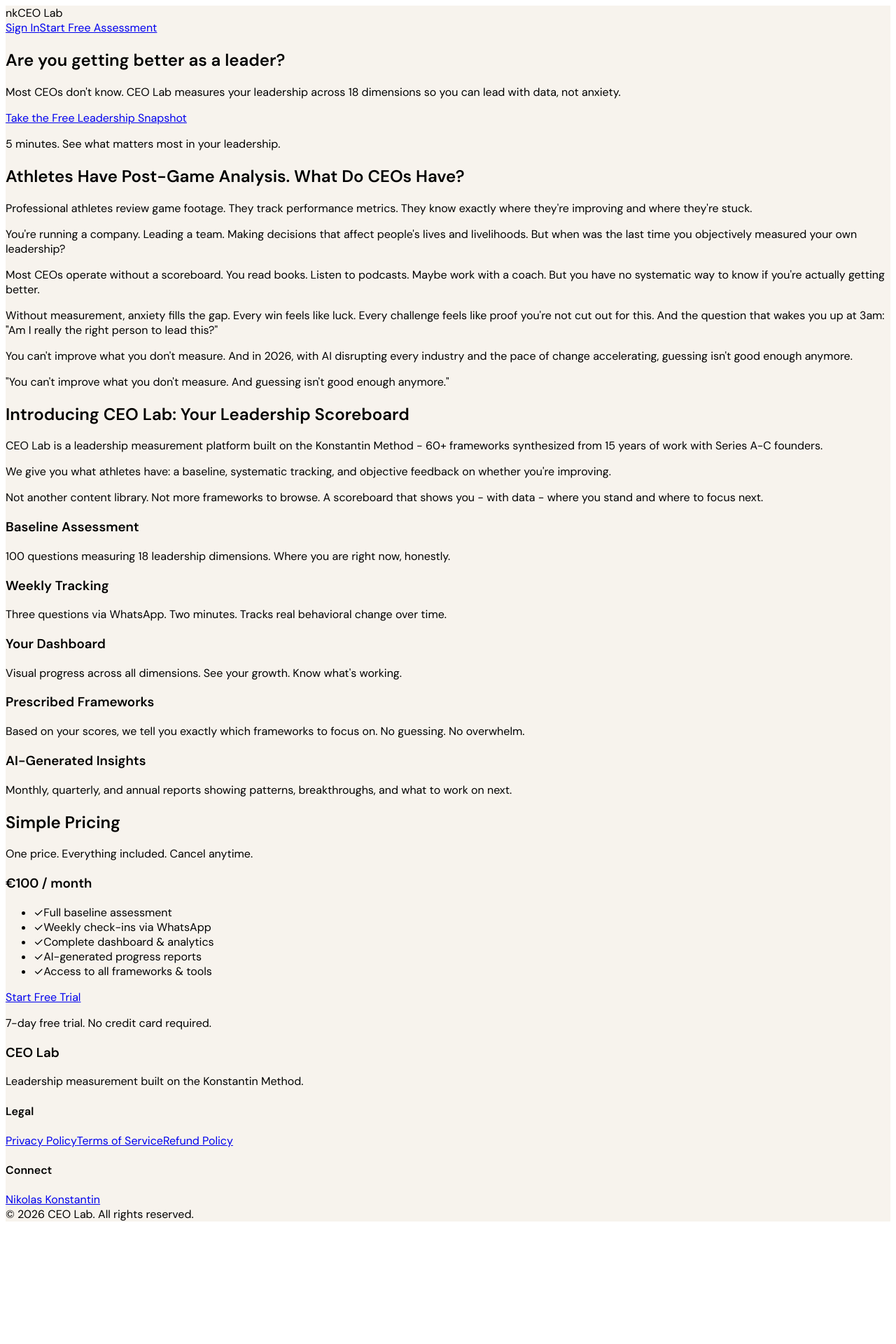
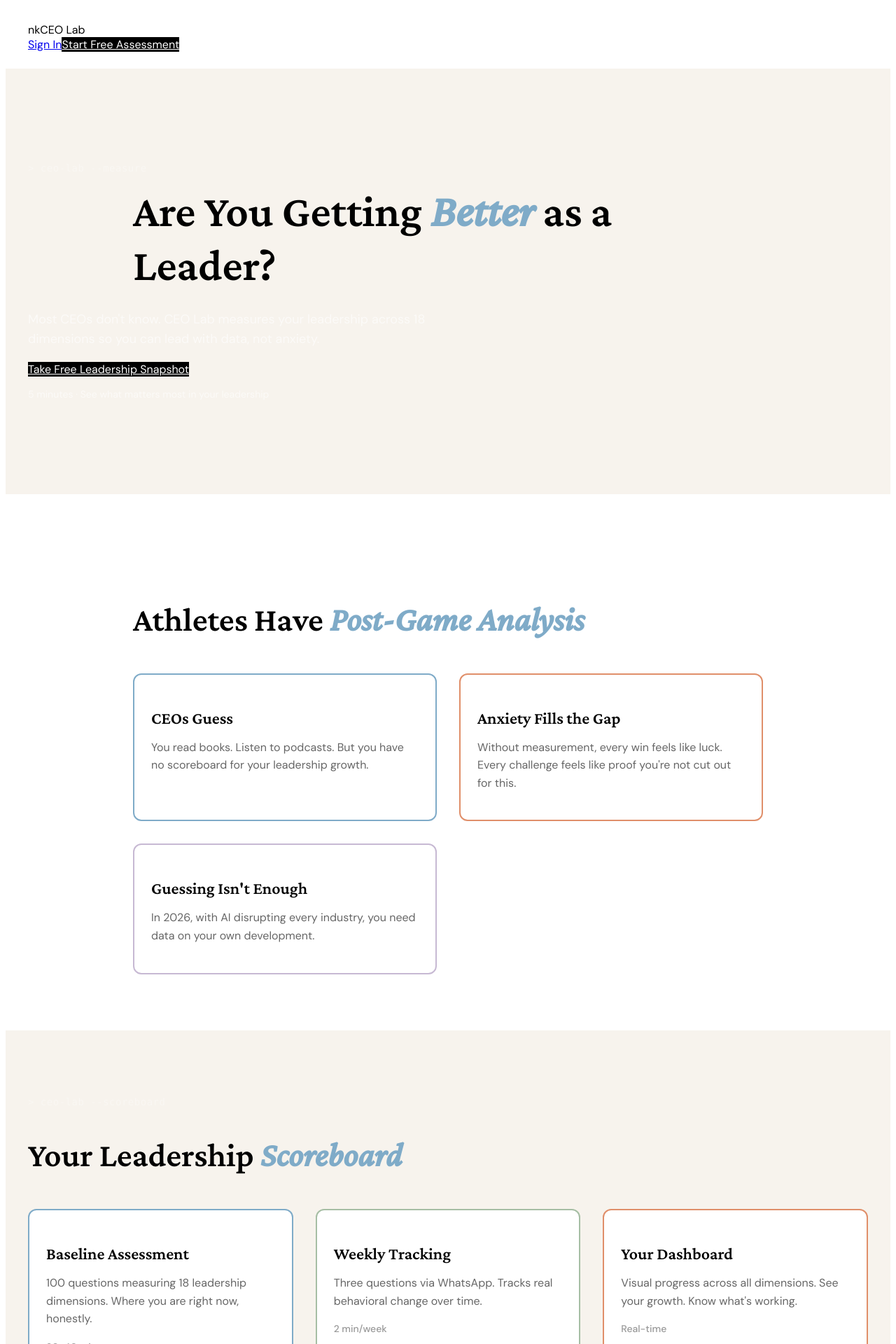
Before and after one commit to onyras/CEO-Lab, a Next.js app: page / in a window 1280 px wide. Shown: the top 1920 px of the page at 70% size. Before the commit the page ends 1753 px from the top, so only its background shows below. Built offline with nearby package versions, Linux system fonts and the light colour scheme.

Commit message:
Apply design system to landing page with component sections

```diff
--- a/app/page.tsx
+++ b/app/page.tsx
@@ -2,20 +2,20 @@ import Link from 'next/link'
 
 export default function Home() {
   return (
-    <div className="min-h-screen" style={{ background: '#F7F3ED' }}>
+    <div className="min-h-screen" style={{ background: 'var(--nk-off-white)' }}>
       {/* Header */}
-      <header className="bg-white border-b border-black/10 sticky top-0 z-50">
-        <div className="max-w-7xl mx-auto px-8 py-4">
+      <header className="border-b" style={{ borderColor: 'rgba(0,0,0,0.1)', background: 'white' }}>
+        <div className="container" style={{ padding: '24px' }}>
           <div className="flex justify-between items-center">
             <div className="flex items-center gap-3">
-              <span className="text-xl font-bold text-black">nk</span>
-              <span className="text-xl font-bold text-black">CEO Lab</span>
+              <span className="text-xl font-bold">nk</span>
+              <span className="text-xl font-bold">CEO Lab</span>
             </div>
             <div className="flex items-center gap-4">
               <Link href="/auth" className="text-black/70 hover:text-black transition-colors px-4 py-2">
                 Sign In
               </Link>
-              <Link href="/assessment/hook" className="bg-black text-white px-6 py-3 rounded-lg font-medium hover:bg-black/90 transition-colors">
+              <Link href="/assessment/hook" className="px-6 py-3 rounded-lg font-medium transition-colors" style={{ background: 'var(--nk-black)', color: 'white' }}>
                 Start Free Assessment
               </Link>
             </div>
@@ -24,179 +24,165 @@ export default function Home() {
       </header>
 
       {/* Hero Section */}
-      <section className="max-w-6xl mx-auto px-8 py-20 text-center">
-        <h1 className="text-5xl md:text-6xl lg:text-7xl font-bold text-black mb-6">
-          Are you getting better as a leader?
+      <section className="section section--large">
+        <div className="container text-center">
+          <p className="section__title">&gt; ceo-lab --measure</p>
+          <h1 className="section__subtitle" style={{ fontSize: '64px', maxWidth: '900px', margin: '0 auto 24px' }}>
+            Are You Getting <em>Better</em> as a Leader?
           </h1>
-        <p className="text-xl text-black/60 mb-8 max-w-3xl mx-auto">
+          <p className="section__description mx-auto mb-12">
             Most CEOs don't know. CEO Lab measures your leadership across 18 dimensions so you can lead with data, not anxiety.
           </p>
-        <Link href="/assessment/hook" className="inline-block bg-black text-white px-8 py-4 rounded-lg text-lg font-semibold hover:bg-black/90 transition-colors mb-4">
-          Take the Free Leadership Snapshot
+          <Link href="/assessment/hook" className="inline-block px-8 py-4 rounded-lg text-lg font-medium transition-colors" style={{ background: 'var(--nk-black)', color: 'white' }}>
+            Take Free Leadership Snapshot
           </Link>
-        <p className="text-sm text-black/50">
-          5 minutes. See what matters most in your leadership.
+          <p style={{ marginTop: '16px', fontSize: '14px', color: 'var(--nk-text-muted)' }}>
+            5 minutes · See what matters most in your leadership
           </p>
+        </div>
       </section>
 
       {/* Problem Section */}
-      <section className="bg-white py-20">
-        <div className="max-w-4xl mx-auto px-8">
-          <h2 className="text-4xl md:text-5xl font-bold text-black text-center mb-8">
-            Athletes Have Post-Game Analysis. What Do CEOs Have?
+      <section className="section" style={{ background: 'white' }}>
+        <div className="container container--narrow">
+          <p className="section__title text-center">&gt; ceo-lab --reality</p>
+          <h2 className="section__subtitle text-center mb-16">
+            Athletes Have <em>Post-Game Analysis</em>
           </h2>
 
-          <div className="space-y-6 text-lg text-black/70 leading-relaxed">
-            <p>
-              Professional athletes review game footage. They track performance metrics. They know exactly where they're improving and where they're stuck.
-            </p>
-            <p>
-              You're running a company. Leading a team. Making decisions that affect people's lives and livelihoods. But when was the last time you objectively measured your own leadership?
-            </p>
-            <p>
-              Most CEOs operate without a scoreboard. You read books. Listen to podcasts. Maybe work with a coach. But you have no systematic way to know if you're actually getting better.
-            </p>
-            <p>
-              Without measurement, anxiety fills the gap. Every win feels like luck. Every challenge feels like proof you're not cut out for this. And the question that wakes you up at 3am: "Am I really the right person to lead this?"
-            </p>
-            <p>
-              You can't improve what you don't measure. And in 2026, with AI disrupting every industry and the pace of change accelerating, guessing isn't good enough anymore.
+          <div className="assessment-grid">
+            <div className="assessment-card assessment-card--blue">
+              <div className="assessment-card__content">
+                <h3 className="assessment-card__title">CEOs Guess</h3>
+                <p className="assessment-card__desc">
+                  You read books. Listen to podcasts. But you have no scoreboard for your leadership growth.
                 </p>
               </div>
+            </div>
 
-          <div className="mt-12 p-8 rounded-lg border-l-4" style={{ background: '#F7F3ED', borderColor: '#7FABC8' }}>
-            <p className="text-2xl font-semibold text-black italic">
-              "You can't improve what you don't measure. And guessing isn't good enough anymore."
+            <div className="assessment-card assessment-card--orange">
+              <div className="assessment-card__content">
+                <h3 className="assessment-card__title">Anxiety Fills the Gap</h3>
+                <p className="assessment-card__desc">
+                  Without measurement, every win feels like luck. Every challenge feels like proof you're not cut out for this.
                 </p>
+              </div>
+            </div>
+
+            <div className="assessment-card assessment-card--purple">
+              <div className="assessment-card__content">
+                <h3 className="assessment-card__title">Guessing Isn't Enough</h3>
+                <p className="assessment-card__desc">
+                  In 2026, with AI disrupting every industry, you need data on your own development.
+                </p>
+              </div>
+            </div>
           </div>
         </div>
       </section>
 
       {/* Solution Section */}
-      <section className="py-20" style={{ background: '#F7F3ED' }}>
-        <div className="max-w-5xl mx-auto px-8">
-          <h2 className="text-4xl md:text-5xl font-bold text-black text-center mb-6">
-            Introducing CEO Lab: Your Leadership Scoreboard
+      <section className="section">
+        <div className="container">
+          <p className="section__title text-center">&gt; ceo-lab --scoreboard</p>
+          <h2 className="section__subtitle text-center mb-16">
+            Your Leadership <em>Scoreboard</em>
           </h2>
 
-          <div className="space-y-6 text-lg text-black/70 leading-relaxed mb-12 max-w-3xl mx-auto">
-            <p>
-              CEO Lab is a leadership measurement platform built on the Konstantin Method - 60+ frameworks synthesized from 15 years of work with Series A-C founders.
+          <div className="assessment-grid">
+            <div className="assessment-card assessment-card--blue">
+              <div className="assessment-card__content">
+                <h3 className="assessment-card__title">Baseline Assessment</h3>
+                <p className="assessment-card__desc">
+                  100 questions measuring 18 leadership dimensions. Where you are right now, honestly.
                 </p>
-            <p>
-              We give you what athletes have: a baseline, systematic tracking, and objective feedback on whether you're improving.
-            </p>
-            <p>
-              Not another content library. Not more frameworks to browse. A scoreboard that shows you - with data - where you stand and where to focus next.
-            </p>
+                <span className="assessment-card__time">30-40 min</span>
+              </div>
             </div>
 
-          <div className="grid md:grid-cols-2 gap-8">
-            <div className="bg-white p-8 rounded-lg">
-              <h3 className="text-2xl font-bold text-black mb-3">Baseline Assessment</h3>
-              <p className="text-black/60 mb-4">100 questions measuring 18 leadership dimensions. Where you are right now, honestly.</p>
+            <div className="assessment-card assessment-card--green">
+              <div className="assessment-card__content">
+                <h3 className="assessment-card__title">Weekly Tracking</h3>
+                <p className="assessment-card__desc">
+                  Three questions via WhatsApp. Tracks real behavioral change over time.
+                </p>
+                <span className="assessment-card__time">2 min/week</span>
+              </div>
             </div>
 
-            <div className="bg-white p-8 rounded-lg">
-              <h3 className="text-2xl font-bold text-black mb-3">Weekly Tracking</h3>
-              <p className="text-black/60 mb-4">Three questions via WhatsApp. Two minutes. Tracks real behavioral change over time.</p>
+            <div className="assessment-card assessment-card--orange">
+              <div className="assessment-card__content">
+                <h3 className="assessment-card__title">Your Dashboard</h3>
+                <p className="assessment-card__desc">
+                  Visual progress across all dimensions. See your growth. Know what's working.
+                </p>
+                <span className="assessment-card__time">Real-time</span>
+              </div>
             </div>
 
-            <div className="bg-white p-8 rounded-lg">
-              <h3 className="text-2xl font-bold text-black mb-3">Your Dashboard</h3>
-              <p className="text-black/60 mb-4">Visual progress across all dimensions. See your growth. Know what's working.</p>
+            <div className="assessment-card assessment-card--yellow">
+              <div className="assessment-card__content">
+                <h3 className="assessment-card__title">Prescribed Frameworks</h3>
+                <p className="assessment-card__desc">
+                  Based on your scores, we tell you exactly which frameworks to focus on.
+                </p>
+                <span className="assessment-card__time">Personalized</span>
+              </div>
             </div>
 
-            <div className="bg-white p-8 rounded-lg">
-              <h3 className="text-2xl font-bold text-black mb-3">Prescribed Frameworks</h3>
-              <p className="text-black/60 mb-4">Based on your scores, we tell you exactly which frameworks to focus on. No guessing. No overwhelm.</p>
+            <div className="assessment-card assessment-card--purple">
+              <div className="assessment-card__content">
+                <h3 className="assessment-card__title">AI-Generated Insights</h3>
+                <p className="assessment-card__desc">
+                  Monthly, quarterly, and annual reports showing patterns and breakthroughs.
+                </p>
+                <span className="assessment-card__time">Automated</span>
               </div>
-
-            <div className="bg-white p-8 rounded-lg md:col-span-2">
-              <h3 className="text-2xl font-bold text-black mb-3">AI-Generated Insights</h3>
-              <p className="text-black/60 mb-4">Monthly, quarterly, and annual reports showing patterns, breakthroughs, and what to work on next.</p>
             </div>
           </div>
         </div>
       </section>
 
+      {/* Method Section */}
+      <section className="section" style={{ background: 'white' }}>
+        <div className="container container--narrow text-center">
+          <p className="section__title">&gt; ceo-lab --method</p>
+          <h2 className="section__subtitle">
+            Built on the <em>Konstantin Method</em>
+          </h2>
+          <p className="section__description mx-auto">
+            60+ frameworks synthesized from 15 years of work with Series A-C founders.
+          </p>
+        </div>
+      </section>
+
       {/* Pricing Section */}
-      <section className="bg-white py-20">
-        <div className="max-w-4xl mx-auto px-8 text-center">
-          <h2 className="text-4xl md:text-5xl font-bold text-black mb-6">
-            Simple Pricing
+      <section className="section">
+        <div className="container text-center">
+          <p className="section__title">&gt; ceo-lab --invest</p>
+          <h2 className="section__subtitle mb-6">
+            Premium <em>Accountability</em>
           </h2>
-          <p className="text-lg text-black/60 mb-12">
-            One price. Everything included. Cancel anytime.
+          <div className="font-serif text-7xl font-semibold mb-6" style={{ color: 'var(--nk-blue)' }}>
+            €100/month
+          </div>
+          <p className="section__description mx-auto mb-12">
+            Comprehensive assessment, weekly tracking, progress dashboard, and prescribed frameworks.
           </p>
-
-          <div className="bg-white border-2 border-black rounded-lg p-8 max-w-md mx-auto">
-            <h3 className="text-3xl font-bold text-black mb-4">€100 / month</h3>
-            <ul className="text-left space-y-3 mb-8">
-              <li className="flex items-start gap-2">
-                <span className="text-black">✓</span>
-                <span className="text-black/70">Full baseline assessment</span>
-              </li>
-              <li className="flex items-start gap-2">
-                <span className="text-black">✓</span>
-                <span className="text-black/70">Weekly check-ins via WhatsApp</span>
-              </li>
-              <li className="flex items-start gap-2">
-                <span className="text-black">✓</span>
-                <span className="text-black/70">Complete dashboard & analytics</span>
-              </li>
-              <li className="flex items-start gap-2">
-                <span className="text-black">✓</span>
-                <span className="text-black/70">AI-generated progress reports</span>
-              </li>
-              <li className="flex items-start gap-2">
-                <span className="text-black">✓</span>
-                <span className="text-black/70">Access to all frameworks & tools</span>
-              </li>
-            </ul>
-            <Link href="/assessment/hook" className="block bg-black text-white px-8 py-4 rounded-lg text-lg font-semibold hover:bg-black/90 transition-colors">
-              Start Free Trial
+          <Link href="/assessment/hook" className="inline-block px-8 py-4 rounded-lg text-lg font-medium transition-colors" style={{ background: 'var(--nk-black)', color: 'white' }}>
+            Start With Free Assessment
           </Link>
-            <p className="text-sm text-black/50 mt-4">7-day free trial. No credit card required.</p>
-          </div>
         </div>
       </section>
 
       {/* Footer */}
-      <footer className="bg-black text-white py-12">
-        <div className="max-w-6xl mx-auto px-8">
-          <div className="grid md:grid-cols-3 gap-8 mb-8">
-            <div>
-              <h3 className="font-bold mb-4">CEO Lab</h3>
-              <p className="text-white/60 text-sm">
-                Leadership measurement built on the Konstantin Method.
-              </p>
-            </div>
-            <div>
-              <h4 className="font-bold mb-4">Legal</h4>
-              <div className="space-y-2 text-sm">
-                <Link href="/privacy" className="block text-white/60 hover:text-white transition-colors">
-                  Privacy Policy
-                </Link>
-                <Link href="/terms" className="block text-white/60 hover:text-white transition-colors">
-                  Terms of Service
-                </Link>
-                <Link href="/refund" className="block text-white/60 hover:text-white transition-colors">
-                  Refund Policy
-                </Link>
-              </div>
-            </div>
-            <div>
-              <h4 className="font-bold mb-4">Connect</h4>
-              <div className="space-y-2 text-sm">
-                <a href="https://www.nikolaskonstantin.com" target="_blank" rel="noopener noreferrer" className="block text-white/60 hover:text-white transition-colors">
-                  Nikolas Konstantin
-                </a>
-              </div>
-            </div>
-          </div>
-          <div className="border-t border-white/10 pt-8 text-center text-sm text-white/40">
-            © 2026 CEO Lab. All rights reserved.
+      <footer className="border-t py-12" style={{ borderColor: 'rgba(0,0,0,0.1)' }}>
+        <div className="container text-center" style={{ color: 'var(--nk-text-muted)' }}>
+          <p className="mb-4">© 2026 CEO Lab · Built on the Konstantin Method</p>
+          <div className="flex justify-center gap-8 text-sm">
+            <Link href="/privacy" className="hover:underline">Privacy Policy</Link>
+            <Link href="/terms" className="hover:underline">Terms of Service</Link>
+            <Link href="/refund" className="hover:underline">Refund Policy</Link>
           </div>
         </div>
       </footer>
```
Lines whose indentation alone changed are shown as unchanged.
